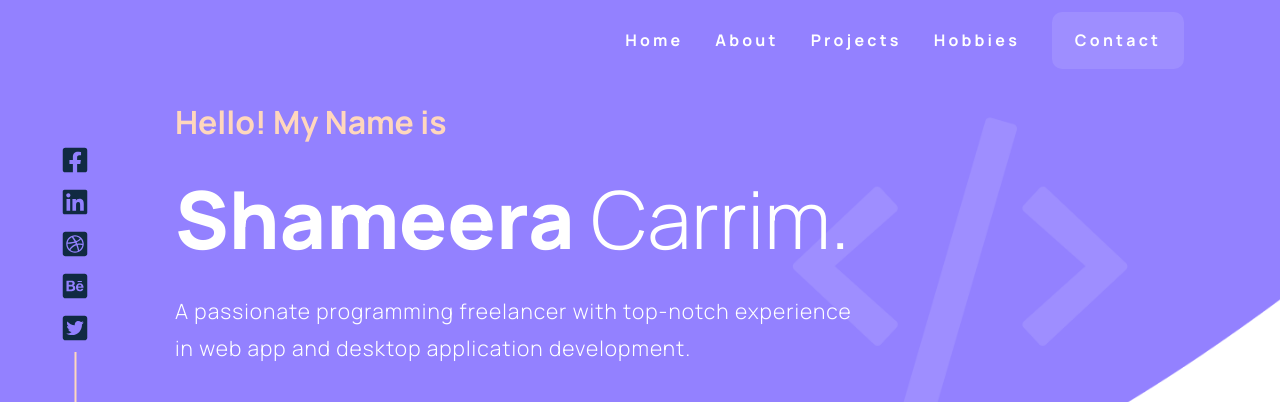
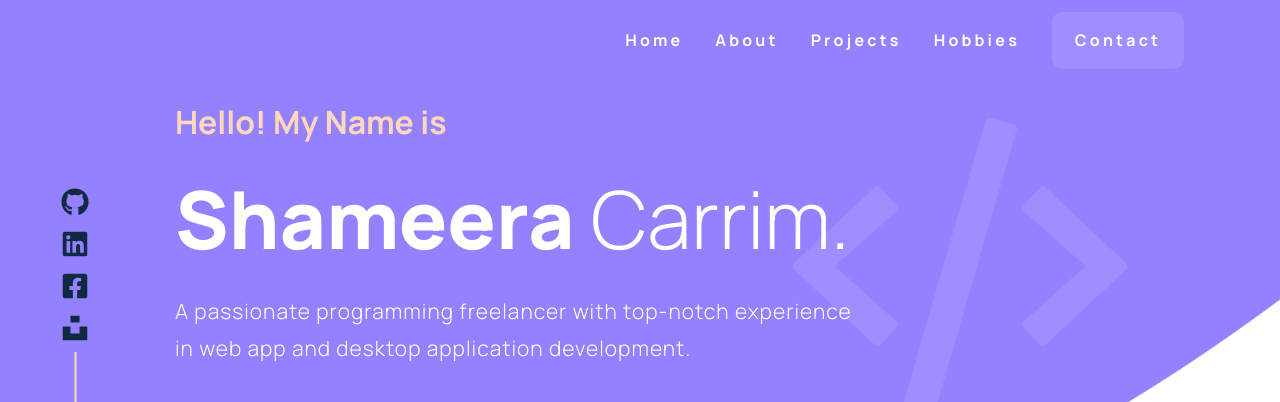
Before and after one commit to Shameera17/portfolio, a Gatsby site: page / in a window 1280 px wide. Shown: the top 402 px of the page. Built offline with nearby package versions, Linux system fonts and the light colour scheme; Gatsby itself is replaced by a stand-in of ours.

Commit message:
added changes to social links

```diff
--- a/package.json
+++ b/package.json
@@ -17,16 +17,16 @@
     "gatsby": "^2.21.0",
     "gatsby-image": "^2.4.0",
     "gatsby-plugin-react-helmet": "^3.3.1",
-    "gatsby-plugin-webfonts": "^1.1.3",
     "gatsby-plugin-sharp": "^2.6.0",
     "gatsby-plugin-sitemap": "^2.4.2",
+    "gatsby-plugin-webfonts": "^1.1.3",
     "gatsby-source-filesystem": "^2.3.0",
     "gatsby-source-strapi": "0.0.12",
     "gatsby-transformer-sharp": "^2.5.0",
     "react": "^16.12.0",
     "react-dom": "^16.12.0",
     "react-helmet": "^6.0.0",
-    "react-icons": "^3.10.0",
+    "react-icons": "^5.0.1",
     "react-markdown": "^4.3.1"
   },
   "devDependencies": {
--- a/src/components/Hero.js
+++ b/src/components/Hero.js
@@ -43,7 +43,6 @@ const Hero = () => {
               Browse projects
             </Link>
           </div>
-          <div>{/* <CodeImageitem styleClass={"code-icon"} /> */}</div>
         </article>
         <Image fluid={fluid} className={"hero-img"} />
       </div>
--- a/src/constants/socialLinks.js
+++ b/src/constants/socialLinks.js
@@ -2,10 +2,10 @@ import React from "react"
 import {
   FaFacebookSquare,
   FaLinkedin,
-  FaDribbbleSquare,
-  FaBehanceSquare,
   FaTwitterSquare,
+  FaGithub,
 } from "react-icons/fa"
+import { FaUnsplash } from "react-icons/fa6"
 import Image from "gatsby-image"
 
 import { graphql, useStaticQuery } from "gatsby"
@@ -25,34 +25,35 @@ const query = graphql`
 const data = [
   {
     id: 1,
-    icon: <FaFacebookSquare className="social-icon"></FaFacebookSquare>,
-    url: "https://www.twitter.com",
+    icon: <FaGithub className="social-icon"></FaGithub>,
+    url: "https://www.github.com/shameera17",
   },
   {
     id: 2,
     icon: <FaLinkedin className="social-icon"></FaLinkedin>,
-    url: "https://www.twitter.com",
+    url: "https://www.linkedin.com/in/shameeracarrim17/",
   },
   {
     id: 3,
-    icon: <FaDribbbleSquare className="social-icon"></FaDribbbleSquare>,
-    url: "https://www.twitter.com",
+
+    icon: <FaFacebookSquare className="social-icon"></FaFacebookSquare>,
+    url: "https://web.facebook.com/shameera28",
   },
   {
     id: 4,
-    icon: <FaBehanceSquare className="social-icon"></FaBehanceSquare>,
-    url: "https://www.twitter.com",
-  },
-  {
-    id: 5,
-    icon: <FaTwitterSquare className="social-icon"></FaTwitterSquare>,
-    url: "https://www.twitter.com",
+    icon: <FaUnsplash className="social-icon"></FaUnsplash>,
+    url: "https://unsplash.com/@shameera17",
   },
 ]
 const links = data.map(link => {
   return (
     <li key={link.id}>
-      <a href={link.url} className="social-link">
+      <a
+        href={link.url}
+        style={{ display: "table-cell" }}
+        target="_blank"
+        className="social-link"
+      >
         {link.icon}
       </a>
     </li>
```
Also changed, not shown: 1 other file.
